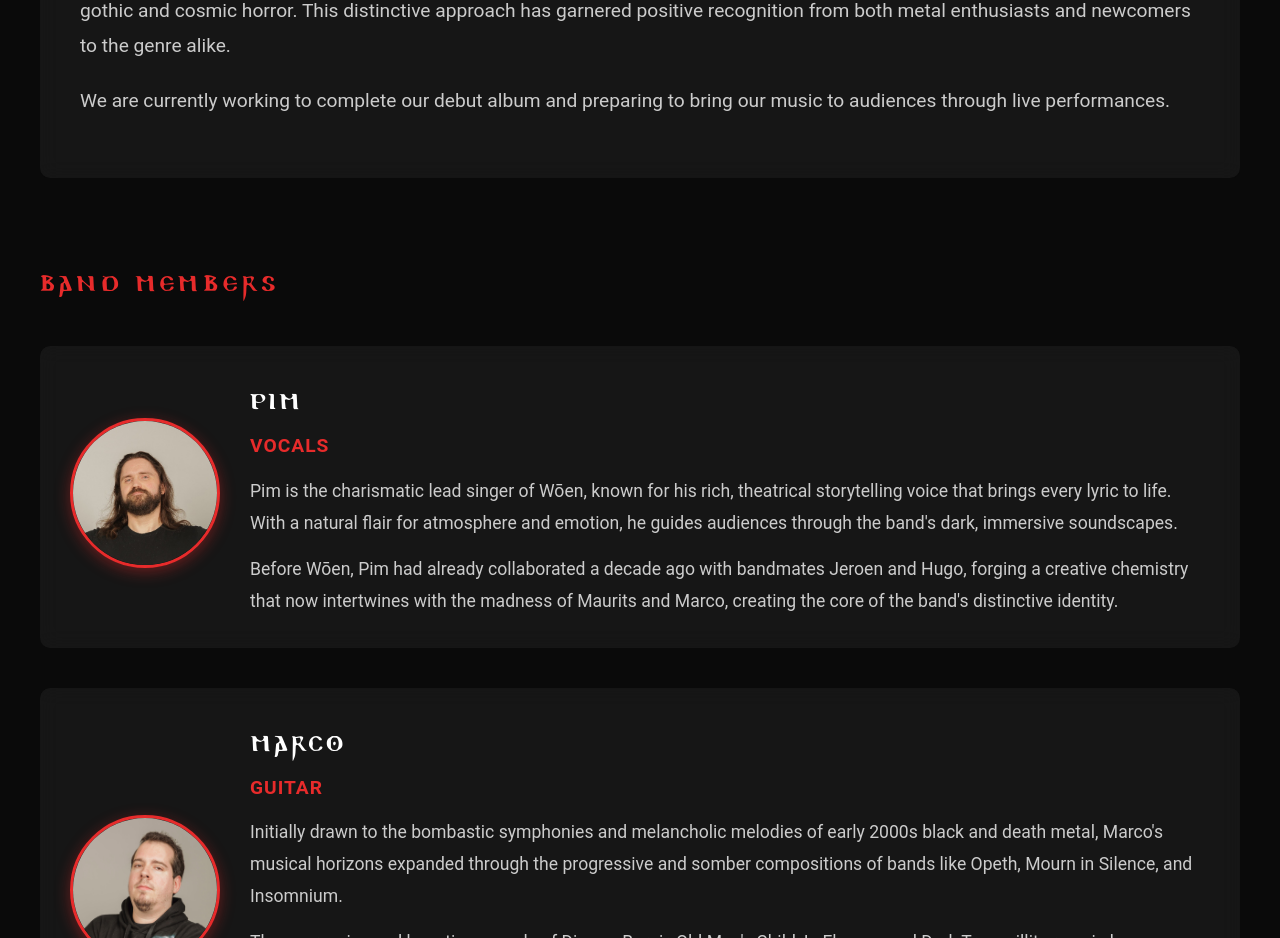
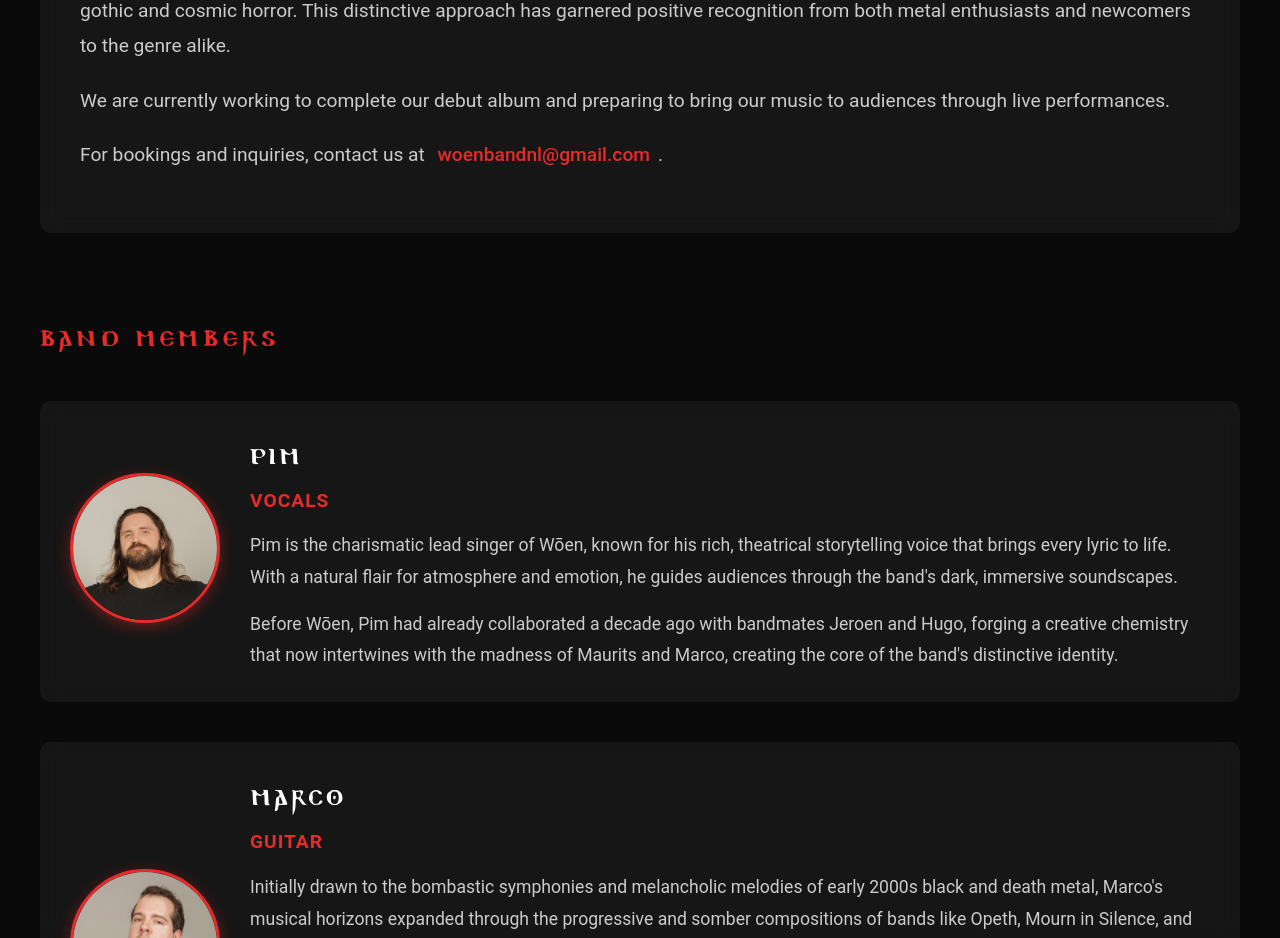
Before and after one commit to woenband/woen, a React (Vite) app: page /woen/about in a window 1280 px wide. Shown: the part 980-1918 px from the top of the page. Built offline with nearby package versions, Linux system fonts and the light colour scheme.

Commit message:
Add Youtube icon, move mailto to About

```diff
--- a/src/pages/About.css
+++ b/src/pages/About.css
@@ -168,3 +168,39 @@
     font-size: 1rem;
   }
 }
+
+.contact-link {
+  font-size: 1.2rem;
+  color: var(--primary-color);
+  text-decoration: none;
+  padding: 4px 8px;
+  border-radius: 5px;
+  transition: all 0.3s ease;
+  background: transparent;
+  font-weight: 500;
+  cursor: pointer;
+  display: inline;
+  position: relative;
+}
+
+.contact-link::before {
+  content: '';
+  position: absolute;
+  top: 0;
+  left: 50%;
+  transform: translateX(-50%);
+  width: 0;
+  height: 2px;
+  background: var(--primary-color);
+  transition: width 0.3s ease;
+}
+
+.contact-link:hover {
+  color: #ff3333;
+  text-shadow: 0 0 10px rgba(255, 51, 51, 0.8), 0 0 20px rgba(255, 51, 51, 0.4);
+  background: transparent;
+}
+
+.contact-link:hover::before {
+  width: 100%;
+}
--- a/src/pages/About.tsx
+++ b/src/pages/About.tsx
@@ -75,6 +75,9 @@ const About = () => {
           <p>
             We are currently working to complete our debut album and preparing to bring our music to audiences through live performances.
           </p>
+          <p>
+            For bookings and inquiries, contact us at <a href="mailto:woenbandnl@gmail.com" className="contact-link">woenbandnl@gmail.com</a>.
+          </p>
         </div>
       </div>
 
--- a/src/pages/Home.css
+++ b/src/pages/Home.css
@@ -252,6 +252,8 @@
   display: flex;
   gap: 30px;
   margin-top: 0;
+  position: relative;
+  z-index: 10;
 }
 
 .social-icon {
@@ -259,6 +261,8 @@
   font-size: 2.5rem;
   transition: all 0.3s ease;
   cursor: pointer;
+  position: relative;
+  z-index: 10;
 }
 
 .social-icon:hover {
--- a/src/pages/Home.tsx
+++ b/src/pages/Home.tsx
@@ -1,4 +1,4 @@
-import { FaFacebook, FaInstagram, FaSoundcloud, FaEnvelope } from 'react-icons/fa';
+import { FaFacebook, FaSoundcloud, FaYoutube } from 'react-icons/fa';
 import { useState } from 'react';
 import ParticleEffect from '../components/ParticleEffect';
 import EasterEggImage from '../components/EasterEggImage';
@@ -40,14 +40,14 @@ const Home = () => {
             <p className="band-tagline">Dark Metal</p>
           </div>
           <div className="social-icons">
-            <a href="https://on.soundcloud.com/KAWungxPTRbfHHVYbT" target="_blank" rel="noopener noreferrer" className="social-icon">
-              <FaSoundcloud />
+            <a href="https://www.youtube.com/@woenband" target="_blank" rel="noopener noreferrer" className="social-icon">
+              <FaYoutube />
             </a>
             <a href="https://www.facebook.com/people/W%C3%B5en/61582557673110/" target="_blank" rel="noopener noreferrer" className="social-icon">
               <FaFacebook />
             </a>
-            <a href="mailto:woenbandnl@gmail.com" target="_blank" rel="noopener noreferrer" className="social-icon">
-              <FaEnvelope />
+            <a href="https://on.soundcloud.com/KAWungxPTRbfHHVYbT" target="_blank" rel="noopener noreferrer" className="social-icon">
+              <FaSoundcloud />
             </a>
           </div>
         </div>
```
